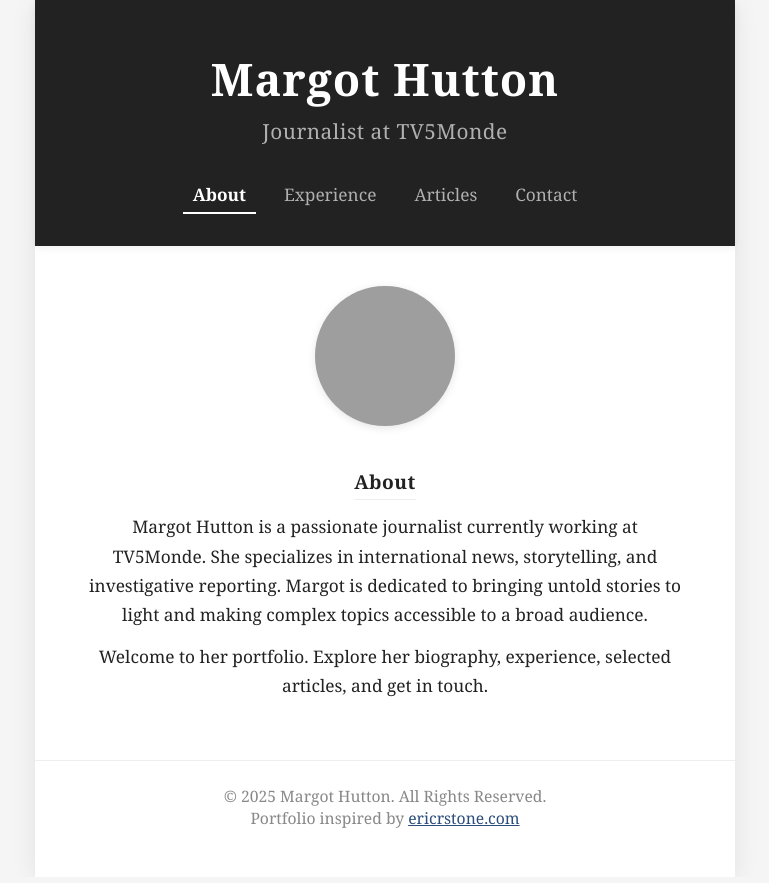
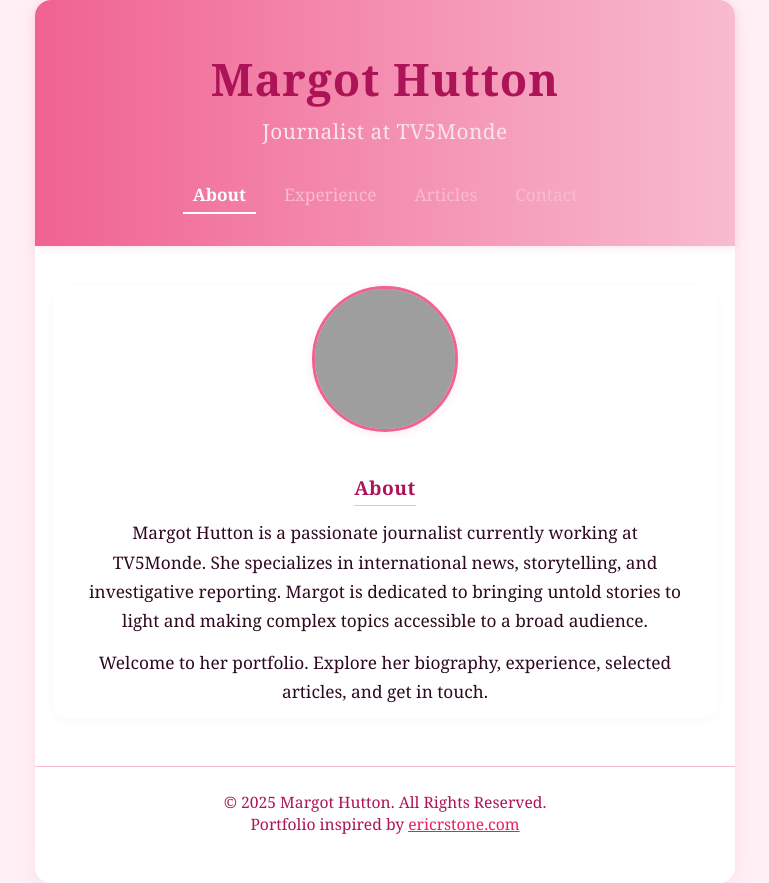
Before and after one commit to shrodingers/test-shro.github.io, a React (Vite) app: page / in a window 1280 px wide. Shown: the whole page, without its empty margins (255-1024 px from the left). Built offline with nearby package versions, Linux system fonts and the light colour scheme; grey boxes are pictures that could not be loaded.

Commit message:
Refactor App styles and update article section layout. Changed color scheme for improved aesthetics, added new article cards with images and descriptions, and implemented a responsive grid layout for articles.

```diff
--- a/src/App.css
+++ b/src/App.css
@@ -1,27 +1,29 @@
 body {
-  background: #f5f5f5;
+  background: #fff0f6;
   margin: 0;
   padding: 0;
   font-family: 'Georgia', 'Times New Roman', Times, serif;
-  color: #222;
+  color: #2d0a1f;
 }
 
 .app-container {
   max-width: 700px;
   margin: 0 auto;
   background: #fff;
-  box-shadow: 0 4px 24px rgba(0,0,0,0.08);
+  box-shadow: 0 4px 24px rgba(233, 30, 99, 0.08);
   padding: 0 0 48px 0;
   min-height: 100vh;
+  border-radius: 16px;
 }
 
 header {
-  background: #222;
+  background: linear-gradient(90deg, #f06292 0%, #f8bbd0 100%);
   color: #fff;
   padding: 48px 0 32px 0;
   text-align: center;
   margin-bottom: 40px;
-  box-shadow: 0 2px 8px rgba(0,0,0,0.06);
+  box-shadow: 0 2px 8px rgba(233, 30, 99, 0.10);
+  border-radius: 16px 16px 0 0;
 }
 
 header h1 {
@@ -29,12 +31,13 @@ header h1 {
   font-weight: 700;
   margin: 0 0 8px 0;
   letter-spacing: 1px;
+  color: #ad1457;
 }
 
 header h2 {
   font-size: 1.3rem;
   font-weight: 400;
-  color: #b0b0b0;
+  color: #fce4ec;
   margin: 0;
   letter-spacing: 0.5px;
 }
@@ -43,15 +46,18 @@ section {
   margin: 0 auto 40px auto;
   padding: 0 32px;
   max-width: 600px;
+  background: #fff;
+  border-radius: 12px;
+  box-shadow: 0 2px 8px rgba(233, 30, 99, 0.04);
 }
 
 section h3 {
   font-size: 1.2rem;
   font-weight: 700;
   margin-bottom: 12px;
-  color: #222;
+  color: #ad1457;
   letter-spacing: 0.5px;
-  border-bottom: 1px solid #eee;
+  border-bottom: 1px solid #f8bbd0;
   padding-bottom: 4px;
 }
 
@@ -70,13 +76,13 @@ li {
 }
 
 a {
-  color: #2a4d7a;
+  color: #e91e63;
   text-decoration: underline;
   transition: color 0.2s;
 }
 
 a:hover {
-  color: #1a2a3a;
+  color: #ad1457;
 }
 
 form {
@@ -89,16 +95,16 @@ form {
 
 form input, form textarea {
   padding: 10px 12px;
-  border: 1px solid #bbb;
-  border-radius: 0;
+  border: 1px solid #f8bbd0;
+  border-radius: 6px;
   font-size: 1rem;
   font-family: inherit;
-  background: #fafafa;
-  color: #222;
+  background: #fff0f6;
+  color: #2d0a1f;
 }
 
 form button {
-  background: #222;
+  background: linear-gradient(90deg, #f06292 0%, #e91e63 100%);
   color: #fff;
   border: none;
   padding: 10px 0;
@@ -107,10 +113,12 @@ form button {
   transition: background 0.2s;
   letter-spacing: 1px;
   font-family: inherit;
+  border-radius: 6px;
+  font-weight: 600;
 }
 
 form button:hover {
-  background: #444;
+  background: linear-gradient(90deg, #e91e63 0%, #ad1457 100%);
 }
 
 .tabs-nav {
@@ -124,7 +132,7 @@ form button:hover {
 .tab {
   background: none;
   border: none;
-  color: #b0b0b0;
+  color: #f8bbd0;
   font-size: 1.08rem;
   font-family: inherit;
   padding: 6px 10px;
@@ -152,28 +160,28 @@ form button:hover {
 }
 
 .article-desc {
-  color: #888;
+  color: #f06292;
   font-size: 0.98rem;
   margin-left: 4px;
 }
 
 .footer {
   text-align: center;
-  color: #888;
+  color: #ad1457;
   font-size: 0.98rem;
   margin-top: 48px;
   padding: 24px 0 0 0;
-  border-top: 1px solid #eee;
+  border-top: 1px solid #f8bbd0;
   background: none;
 }
 
 .footer a {
-  color: #2a4d7a;
+  color: #e91e63;
   text-decoration: underline;
 }
 
 .footer a:hover {
-  color: #1a2a3a;
+  color: #ad1457;
 }
 
 .about-section {
@@ -189,9 +197,10 @@ form button:hover {
 
 .about-photo {
   border-radius: 50%;
-  box-shadow: 0 2px 8px rgba(0,0,0,0.10);
+  box-shadow: 0 2px 8px rgba(233,30,99,0.10);
   object-fit: cover;
-  background: #eee;
+  background: #f8bbd0;
+  border: 3px solid #f06292;
 }
 
 .experience-list {
@@ -207,22 +216,92 @@ form button:hover {
 }
 
 .exp-date {
-  color: #888;
+  color: #f06292;
   font-size: 0.98rem;
   margin-left: 2px;
 }
 
 .exp-location {
-  color: #aaa;
+  color: #f8bbd0;
   font-size: 0.97rem;
   margin-left: 2px;
 }
 
 .exp-desc {
   display: block;
-  color: #666;
+  color: #ad1457;
   font-size: 0.97rem;
   margin-top: 4px;
+}
+
+.articles-grid {
+  display: grid;
+  grid-template-columns: 1fr 1fr 1fr;
+  gap: 28px;
+  margin-top: 24px;
+  margin-bottom: 12px;
+}
+
+@media (max-width: 900px) {
+  .articles-grid {
+    grid-template-columns: 1fr 1fr;
+  }
+}
+@media (max-width: 600px) {
+  .articles-grid {
+    grid-template-columns: 1fr;
+  }
+}
+
+.article-card {
+  background: #fff0f6;
+  border-radius: 14px;
+  box-shadow: 0 2px 12px rgba(233, 30, 99, 0.08);
+  overflow: hidden;
+  display: flex;
+  flex-direction: column;
+  transition: box-shadow 0.2s, transform 0.2s;
+  border: 1.5px solid #f8bbd0;
+}
+
+.article-card:hover {
+  box-shadow: 0 6px 24px rgba(233, 30, 99, 0.18);
+  transform: translateY(-4px) scale(1.02);
+}
+
+.article-img {
+  width: 100%;
+  height: 160px;
+  object-fit: cover;
+  border-bottom: 1px solid #f8bbd0;
+}
+
+.article-content {
+  padding: 18px 16px 16px 16px;
+  display: flex;
+  flex-direction: column;
+  gap: 8px;
+}
+
+.article-title {
+  font-size: 1.13rem;
+  font-weight: 700;
+  color: #e91e63;
+  text-decoration: none;
+  margin-bottom: 2px;
+  transition: color 0.2s;
+}
+
+.article-title:hover {
+  color: #ad1457;
+  text-decoration: underline;
+}
+
+.article-desc {
+  color: #ad1457;
+  font-size: 0.99rem;
+  margin-left: 0;
+  margin-top: 2px;
 }
 
 @media (max-width: 700px) {
--- a/src/App.jsx
+++ b/src/App.jsx
@@ -110,21 +110,45 @@ function App() {
 
       {tab === 'articles' && (
         <section>
-          <h3>Featured Articles</h3>
-          <ul className="featured-articles">
-            <li>
-              <a href="#">The Changing Face of Global News</a>
-              <span className="article-desc"> – An in-depth look at how global news is evolving in the digital age.</span>
-            </li>
-            <li>
-              <a href="#">Inside the World of Investigative Journalism</a>
-              <span className="article-desc"> – Exploring the challenges and triumphs of investigative reporting.</span>
-            </li>
-            <li>
-              <a href="#">Reporting from the Frontlines: A Journalist's Perspective</a>
-              <span className="article-desc"> – First-hand accounts from reporting in the field.</span>
-            </li>
-          </ul>
+          <h3>Articles by Margot Hutton</h3>
+          <div className="articles-grid">
+            <div className="article-card">
+              <img className="article-img" src="https://information.tv5monde.com/sites/info.tv5monde.com/files/styles/large/public/assets/images/2025/06/13/unoc.jpg" alt="Conférence des Nations Unies sur l'océan" />
+              <div className="article-content">
+                <a href="https://information.tv5monde.com/unoc-que-faut-il-retenir-de-la-conference-des-nations-unies-sur-locean-123456" className="article-title" target="_blank" rel="noopener noreferrer">
+                  Que faut-il retenir de la Conférence des Nations Unies sur l'océan ?
+                </a>
+                <div className="article-desc">Le sommet onusien sur les océans s’achève ce 13 juin. Plusieurs annonces diplomatiques et de financement ont été faites. Tour d’horizon.</div>
+              </div>
+            </div>
+            <div className="article-card">
+              <img className="article-img" src="https://information.tv5monde.com/sites/info.tv5monde.com/files/styles/large/public/assets/images/2025/06/11/femmes-mer.jpg" alt="Femmes de mer" />
+              <div className="article-content">
+                <a href="https://information.tv5monde.com/femmes-de-mer-pourquoi-les-femmes-sont-elles-si-peu-presentes-dans-le-milieu-de-la-mer-654321" className="article-title" target="_blank" rel="noopener noreferrer">
+                  Pourquoi les femmes sont-elles si peu présentes dans le milieu de la mer ?
+                </a>
+                <div className="article-desc">Selon un rapport de l’Organisation maritime internationale, les femmes ne représentent que 29% de la main-d'œuvre globale dans le secteur maritime.</div>
+              </div>
+            </div>
+            <div className="article-card">
+              <img className="article-img" src="https://information.tv5monde.com/sites/info.tv5monde.com/files/styles/large/public/assets/images/2025/05/27/gaza-aide.jpg" alt="ONU dans le flou sur l'aide humanitaire livrée par la Fondation humanitaire de Gaza" />
+              <div className="article-content">
+                <a href="https://information.tv5monde.com/bocage-de-laide-humanitaire-lonu-dans-le-flou-sur-laide-humanitaire-livree-par-la-fondation-humanitaire-de-gaza-789012" className="article-title" target="_blank" rel="noopener noreferrer">
+                  L'ONU dans le flou sur l'aide humanitaire livrée par la Fondation humanitaire de Gaza
+                </a>
+                <div className="article-desc">Les Nations unies ne savent pas si la fondation humanitaire de Gaza, soutenue par les États-Unis, a commencé ses livraisons d'aide.</div>
+              </div>
+            </div>
+            <div className="article-card">
+              <img className="article-img" src="https://information.tv5monde.com/sites/info.tv5monde.com/files/styles/large/public/assets/images/2025/03/12/afrique-pollution.jpg" alt="En Afrique, l'air est-il plus pollué ?" />
+              <div className="article-content">
+                <a href="https://information.tv5monde.com/en-afrique-lair-est-il-plus-pollue-456789" className="article-title" target="_blank" rel="noopener noreferrer">
+                  En Afrique, l'air est-il plus pollué ?
+                </a>
+                <div className="article-desc">Deux des cinq pays les plus pollués au monde se trouvent en Afrique, selon une étude de l’IQAir.</div>
+              </div>
+            </div>
+          </div>
         </section>
       )}
 
```
